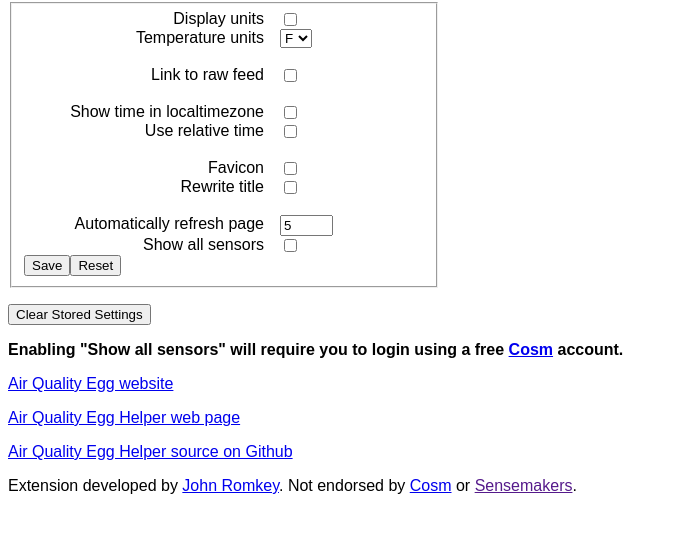
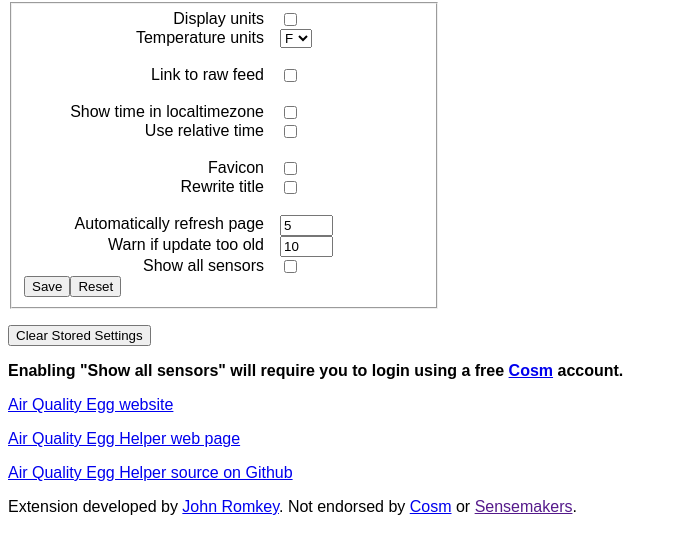
Before and after one commit to romkey/AirQualityEggHelper, a browser extension: page aqehelper.crx/options.html in a window 1280 px wide. Shown: the part 64-618 px from the top of the page, without its empty margins (0-678 px from the left). Drawn offline with Linux system fonts and the light colour scheme.

Commit message:
fixed bug in default option handling

```diff
--- a/aqehelper.crx/options.html
+++ b/aqehelper.crx/options.html
@@ -26,6 +26,8 @@
 		<input type='checkbox' value='title' name='title' /><br /><br />
                 <label for='refresh'>Automatically refresh page</label>
 		<input type='number' value='refresh' name='refresh' placeholder='min' /><br />
+		<label for='refresh'>Warn if update too old</label>
+		<input type='number' value='warnstale' name='warnstale' placeholder='min' /><br />
 		<label for='all_sensors'>Show all sensors</label>
 		<input type='checkbox' value='all_sensors' name='all_sensors' />
 		<div class='centered-buttons'>
```
Also changed, not shown: aqehelper.crx/manifest.json.
